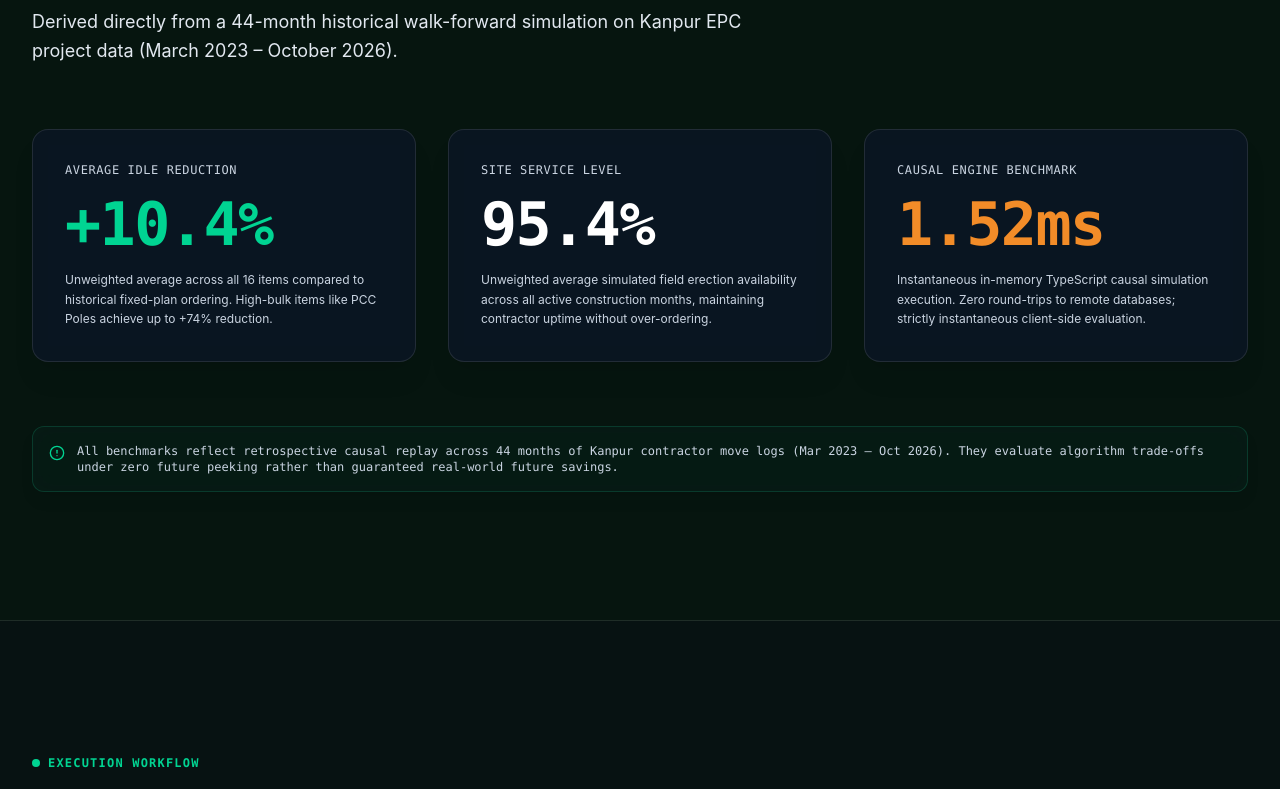
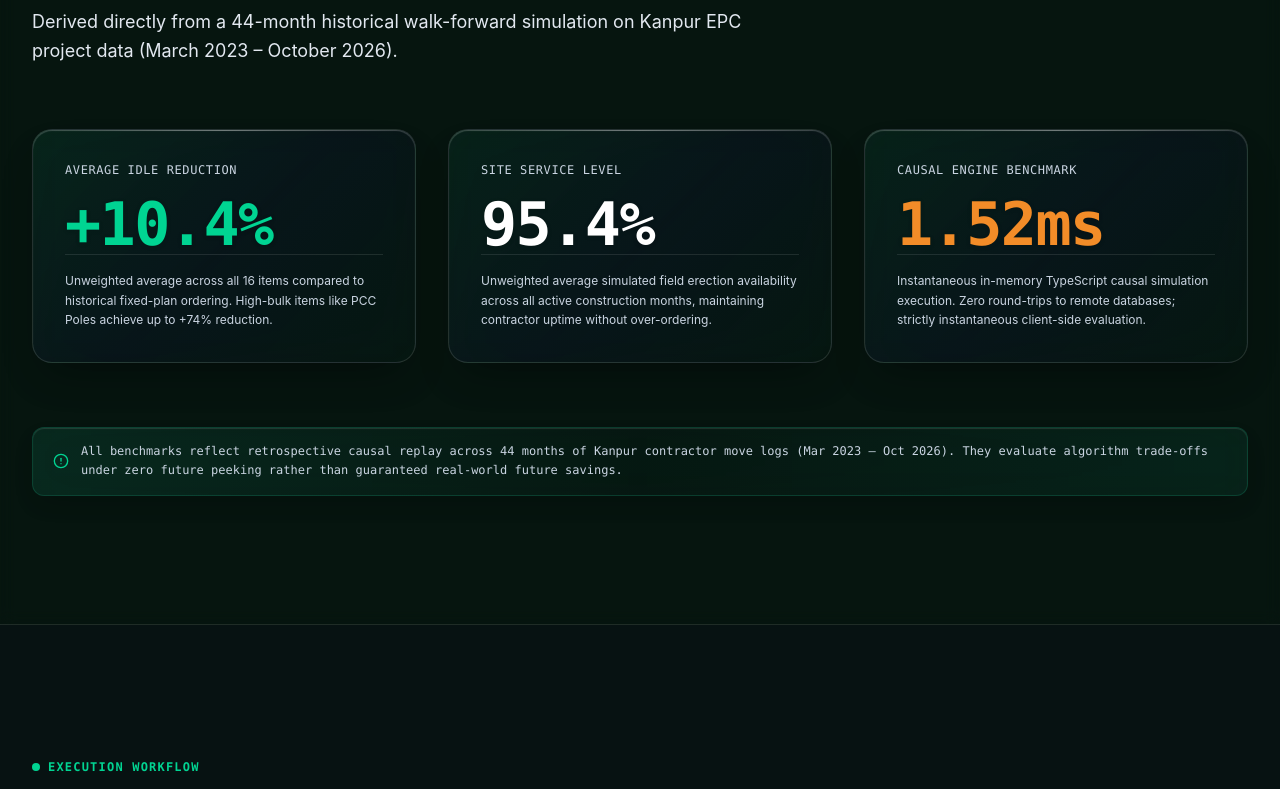
Before and after one commit to Karmansingh09/Lumino-Pulse, a Next.js app: page / in a window 1280 px wide. Shown: the part 3380-4169 px from the top of the page. Built offline with nearby package versions, Linux system fonts and the light colour scheme.

Commit message:
feat(impact): upgrade Measured Impact section with Apple-style luxury glassmorphism

```diff
--- a/app/page.tsx
+++ b/app/page.tsx
@@ -640,7 +640,7 @@ export default function LandingPage() {
         {/* =========================================================================
             SECTION C — MEASURABLE INTELLIGENCE (Impact Metrics Over Video)
             ========================================================================= */}
-        <section id="impact" className="relative w-full py-24 sm:py-32 border-b border-white/10 bg-[#071d16]/30 backdrop-blur-sm">
+        <section id="impact" className="relative w-full py-24 sm:py-32 border-b border-white/10 bg-[#071d16]/20 backdrop-blur-sm">
           <div className="max-w-7xl mx-auto px-4 sm:px-6 lg:px-8 space-y-16">
 
             {/* Section Header */}
@@ -657,51 +657,113 @@ export default function LandingPage() {
               </p>
             </div>
 
-            {/* 3 Impact Metric Cards */}
+            {/* 3 Impact Metric Cards with Apple-Style Luxury Glassmorphism */}
             <div className="grid grid-cols-1 md:grid-cols-3 gap-8">
 
-              <div className="p-8 rounded-2xl bg-[#0c1626]/80 border border-white/10 backdrop-blur-md space-y-4 shadow-xl">
-                <span className="text-xs uppercase font-mono tracking-wider text-slate-300 block">
+              {/* Card 1: Idle Stock Reduction */}
+              <div
+                className="group relative p-8 rounded-[20px] transition-all duration-300 hover:-translate-y-[3px] flex flex-col justify-between overflow-hidden shadow-2xl"
+                style={{
+                  background:
+                    "linear-gradient(135deg, rgba(15, 92, 69, 0.22) 0%, rgba(12, 22, 38, 0.45) 50%, rgba(7, 29, 22, 0.30) 100%)",
+                  backdropFilter: "blur(18px)",
+                  WebkitBackdropFilter: "blur(18px)",
+                  border: "1px solid rgba(255, 255, 255, 0.12)",
+                  boxShadow:
+                    "inset 0 1px 1px 0 rgba(255, 255, 255, 0.20), 0 20px 40px -15px rgba(0, 0, 0, 0.45)",
+                }}
+              >
+                {/* Top Subtle Edge Reflection */}
+                <div className="absolute inset-x-0 top-0 h-px bg-gradient-to-r from-transparent via-white/30 to-transparent pointer-events-none" />
+
+                <div className="space-y-4">
+                  <span className="text-xs uppercase font-mono tracking-wider text-slate-300 block font-medium">
                     Average Idle Reduction
                   </span>
-                <div className="text-5xl lg:text-6xl font-extrabold font-mono text-emerald-400 tracking-tight">
+                  <div className="text-5xl lg:text-6xl font-extrabold font-mono text-emerald-400 tracking-tight drop-shadow-sm">
                     +10.4%
                   </div>
-                <p className="text-xs text-slate-300 leading-relaxed font-sans">
+                </div>
+                <p className="text-xs text-slate-300 leading-relaxed font-sans pt-4 border-t border-white/10">
                   Unweighted average across all 16 items compared to historical fixed-plan ordering. High-bulk items like PCC Poles achieve up to +74% reduction.
                 </p>
               </div>
 
-              <div className="p-8 rounded-2xl bg-[#0c1626]/80 border border-white/10 backdrop-blur-md space-y-4 shadow-xl">
-                <span className="text-xs uppercase font-mono tracking-wider text-slate-300 block">
+              {/* Card 2: Site Service Level */}
+              <div
+                className="group relative p-8 rounded-[20px] transition-all duration-300 hover:-translate-y-[3px] flex flex-col justify-between overflow-hidden shadow-2xl"
+                style={{
+                  background:
+                    "linear-gradient(135deg, rgba(15, 92, 69, 0.18) 0%, rgba(12, 22, 38, 0.45) 50%, rgba(7, 29, 22, 0.25) 100%)",
+                  backdropFilter: "blur(18px)",
+                  WebkitBackdropFilter: "blur(18px)",
+                  border: "1px solid rgba(255, 255, 255, 0.12)",
+                  boxShadow:
+                    "inset 0 1px 1px 0 rgba(255, 255, 255, 0.20), 0 20px 40px -15px rgba(0, 0, 0, 0.45)",
+                }}
+              >
+                {/* Top Subtle Edge Reflection */}
+                <div className="absolute inset-x-0 top-0 h-px bg-gradient-to-r from-transparent via-white/30 to-transparent pointer-events-none" />
+
+                <div className="space-y-4">
+                  <span className="text-xs uppercase font-mono tracking-wider text-slate-300 block font-medium">
                     Site Service Level
                   </span>
-                <div className="text-5xl lg:text-6xl font-extrabold font-mono text-white tracking-tight">
+                  <div className="text-5xl lg:text-6xl font-extrabold font-mono text-white tracking-tight drop-shadow-sm">
                     95.4%
                   </div>
-                <p className="text-xs text-slate-300 leading-relaxed font-sans">
+                </div>
+                <p className="text-xs text-slate-300 leading-relaxed font-sans pt-4 border-t border-white/10">
                   Unweighted average simulated field erection availability across all active construction months, maintaining contractor uptime without over-ordering.
                 </p>
               </div>
 
-              <div className="p-8 rounded-2xl bg-[#0c1626]/80 border border-white/10 backdrop-blur-md space-y-4 shadow-xl">
-                <span className="text-xs uppercase font-mono tracking-wider text-slate-300 block">
+              {/* Card 3: Causal Engine Benchmark */}
+              <div
+                className="group relative p-8 rounded-[20px] transition-all duration-300 hover:-translate-y-[3px] flex flex-col justify-between overflow-hidden shadow-2xl"
+                style={{
+                  background:
+                    "linear-gradient(135deg, rgba(15, 92, 69, 0.18) 0%, rgba(12, 22, 38, 0.45) 50%, rgba(7, 29, 22, 0.25) 100%)",
+                  backdropFilter: "blur(18px)",
+                  WebkitBackdropFilter: "blur(18px)",
+                  border: "1px solid rgba(255, 255, 255, 0.12)",
+                  boxShadow:
+                    "inset 0 1px 1px 0 rgba(255, 255, 255, 0.20), 0 20px 40px -15px rgba(0, 0, 0, 0.45)",
+                }}
+              >
+                {/* Top Subtle Edge Reflection */}
+                <div className="absolute inset-x-0 top-0 h-px bg-gradient-to-r from-transparent via-white/30 to-transparent pointer-events-none" />
+
+                <div className="space-y-4">
+                  <span className="text-xs uppercase font-mono tracking-wider text-slate-300 block font-medium">
                     Causal Engine Benchmark
                   </span>
-                <div className="text-5xl lg:text-6xl font-extrabold font-mono text-[#F28C28] tracking-tight">
+                  <div className="text-5xl lg:text-6xl font-extrabold font-mono text-[#F28C28] tracking-tight drop-shadow-sm">
                     1.52ms
                   </div>
-                <p className="text-xs text-slate-300 leading-relaxed font-sans">
+                </div>
+                <p className="text-xs text-slate-300 leading-relaxed font-sans pt-4 border-t border-white/10">
                   Instantaneous in-memory TypeScript causal simulation execution. Zero round-trips to remote databases; strictly instantaneous client-side evaluation.
                 </p>
               </div>
 
             </div>
 
-            {/* Engineering Disclosure Footnote */}
-            <div className="p-4 rounded-xl bg-[#071d16]/75 border border-[#0F5C45]/50 backdrop-blur-md text-xs font-mono text-slate-300 flex items-start gap-3 shadow-lg">
-              <AlertCircle className="w-4 h-4 text-emerald-400 shrink-0 mt-0.5" />
-              <span>
+            {/* Thinner Benchmark Glass Notification Panel */}
+            <div
+              className="relative py-3.5 px-5 rounded-xl text-xs font-mono text-slate-300 flex items-center gap-3 transition-colors duration-200 shadow-lg"
+              style={{
+                background:
+                  "linear-gradient(90deg, rgba(15, 92, 69, 0.28) 0%, rgba(7, 29, 22, 0.38) 50%, rgba(15, 92, 69, 0.20) 100%)",
+                backdropFilter: "blur(18px)",
+                WebkitBackdropFilter: "blur(18px)",
+                border: "1px solid rgba(15, 92, 69, 0.55)",
+                boxShadow:
+                  "inset 0 1px 1px 0 rgba(255, 255, 255, 0.12), 0 10px 25px -10px rgba(0, 0, 0, 0.35)",
+              }}
+            >
+              <AlertCircle className="w-4 h-4 text-emerald-400 shrink-0" />
+              <span className="leading-relaxed">
                 All benchmarks reflect retrospective causal replay across 44 months of Kanpur contractor move logs (Mar 2023 – Oct 2026). They evaluate algorithm trade-offs under zero future peeking rather than guaranteed real-world future savings.
               </span>
             </div>
```
Lines whose indentation alone changed are shown as unchanged.
